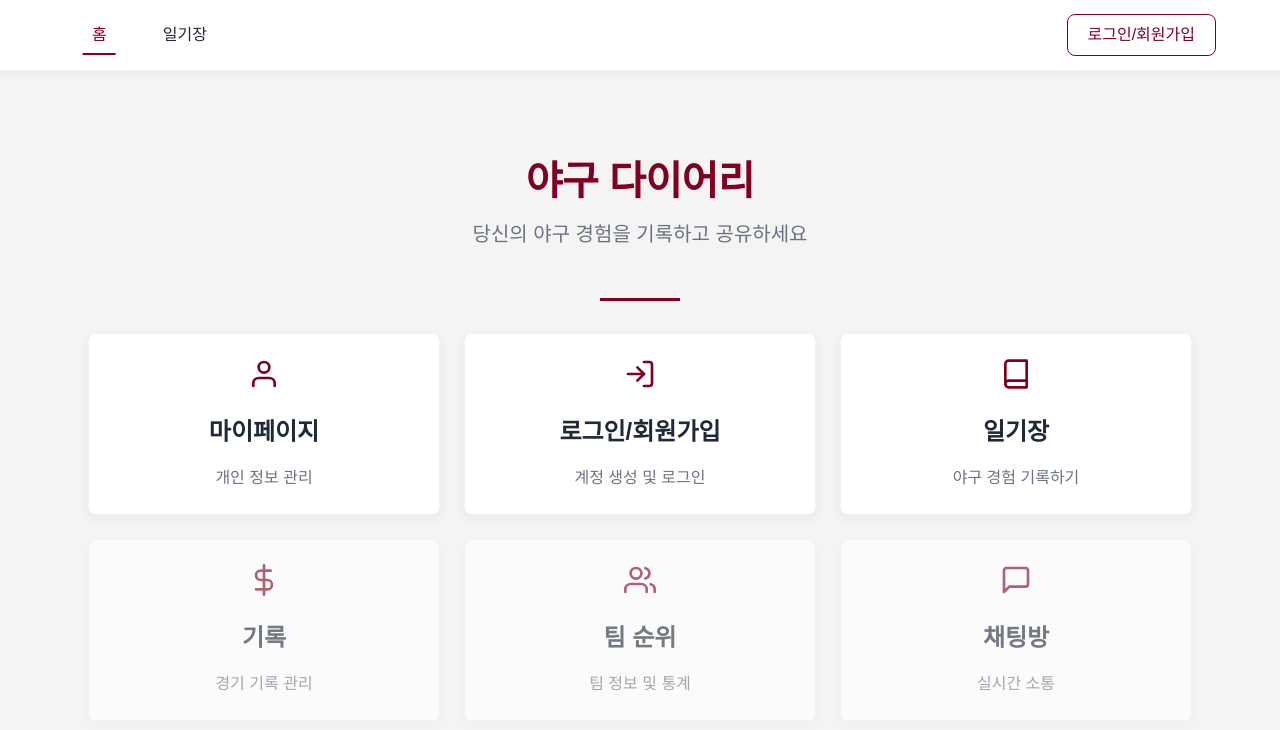
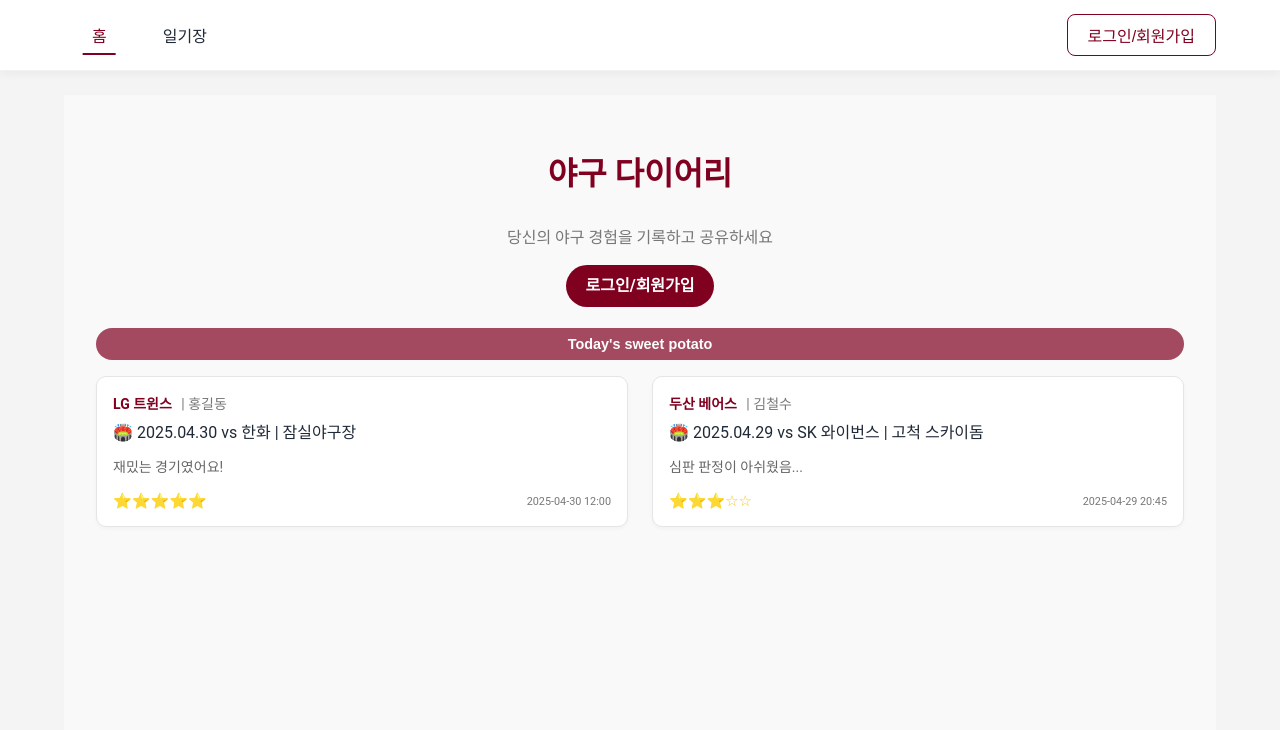
Before and after one commit to eugene225/baseball-server, a React (Create React App) app in the folder frontend/: page / in a window 1280 px wide. Shown: the top 730 px of the page. Built offline with nearby package versions, Linux system fonts and the light colour scheme; no server answers.

Commit message:
frontend - component : review card 컴포넌트 메인페이지에 적용

```diff
--- a/frontend/src/components/main/MainPage.css
+++ b/frontend/src/components/main/MainPage.css
@@ -1,295 +1,144 @@
-@font-face {
-  font-family: 'WandohopeR';
-  src: url('https://fastly.jsdelivr.net/gh/projectnoonnu/noonfonts_20-10@1.0/WandohopeR.woff') format('woff');
-  font-weight: normal;
-  font-style: normal;
-}
-
 :root {
-  --primary: #800020;
-  --primary-dark: #5c0017;
-  --primary-light: #b3334d;
-  --accent: #f59e0b;
-  --text-dark: #1f2937;
-  --text-light: #6b7280;
-  --white: #ffffff;
-  --light-grey: #f3f4f6;
-  --border-radius: 0.5rem;
-  --box-shadow: 0 4px 6px -1px rgba(0, 0, 0, 0.1), 0 2px 4px -1px rgba(0, 0, 0, 0.06);
-  --transition: all 0.3s ease;
-}
-
-html, body {
-  height: 100%;
-  margin: 0;
-  padding: 0;
-  overflow-x: hidden;
-}
-
-body {
-  font-family: -apple-system, BlinkMacSystemFont, 'Segoe UI', Roboto, 'Helvetica Neue', Arial, sans-serif;
-  background-color: var(--light-grey);
-  color: var(--text-dark);
-  line-height: 1.5;
+  --main-color: #9A031E; /* 버건디 */
+  --text-color: #333;
+  --bg-color: #f9f9f9;
+  --card-bg: #fff;
+  --subtext-color: #666;
 }
 
 .main-page {
+  font-family: 'Roboto', sans-serif;
+  background-color: var(--bg-color);
   min-height: 100vh;
-  display: flex;
-  flex-direction: column;
-  overflow-x: hidden;
-}
-
-.main-content {
-  flex: 1;
-  padding: 1.5rem;
-  max-width: 1200px;
-  margin: 0 auto;
-  width: 100%;
-  box-sizing: border-box;
+  padding: 1rem;
 }
 
 .main-header {
   text-align: center;
-  margin-bottom: 2rem;
-  padding: 2rem 0;
-  position: relative;
-}
-
-.main-header::after {
-  content: '';
-  position: absolute;
-  bottom: 0;
-  left: 50%;
-  transform: translateX(-50%);
-  width: 80px;
-  height: 3px;
-  background-color: var(--primary);
+  margin-bottom: 1.5rem;
 }
 
 .main-header h1 {
-  font-size: 2.5rem;
-  color: var(--primary);
-  margin: 0;
-  font-weight: 700;
-  letter-spacing: -0.5px;
+  font-size: 2rem;
+  font-weight: bold;
+  color: var(--main-color);
 }
 
 .subtitle {
-  font-size: 1.25rem;
-  color: var(--text-light);
+  font-size: 1rem;
+  color: var(--subtext-color);
   margin-top: 0.5rem;
 }
 
 .user-info {
-  background-color: var(--white);
-  border-radius: var(--border-radius);
-  padding: 1.5rem;
-  margin-bottom: 2rem;
-  box-shadow: 0 4px 12px rgba(0, 0, 0, 0.05);
-  border: 1px solid rgba(0, 0, 0, 0.05);
+  background-color: var(--card-bg);
+  border-left: 5px solid var(--main-color);
+  border-radius: 1rem;
+  box-shadow: 0 2px 6px rgba(0, 0, 0, 0.05);
+  padding: 1rem;
+  margin-bottom: 1.5rem;
 }
 
 .user-profile {
   display: flex;
   align-items: center;
+}
+
+.user-icon {
+  background-color: #f2f2f2;
+  border-radius: 50%;
+  padding: 0.75rem;
+  margin-right: 1rem;
+  display: flex;
+  justify-content: center;
+  align-items: center;
+  color: var(--main-color);
+}
+
+.user-details {
+  display: flex;
+  flex-direction: column;
+}
+
+.user-name {
+  margin: 0;
+  font-size: 1.2rem;
+  font-weight: 600;
+}
+
+.user-team {
+  margin: 0.2rem 0 0;
+  font-size: 0.9rem;
+  color: var(--subtext-color);
+}
+
+.login-prompt {
+  text-align: center;
+  margin-bottom: 1.5rem;
+}
+
+.login-button {
+  background-color: var(--main-color);
+  color: #fff;
+  padding: 0.7rem 1.2rem;
+  border-radius: 999px;
+  text-decoration: none;
+  font-weight: bold;
+  transition: background-color 0.3s ease;
+}
+
+.login-button:hover {
+  background-color: #780015;
+}
+
+.review-feed {
+  margin-top: 2rem;
+}
+
+.review-list {
+  display: flex;
+  flex-direction: column;
   gap: 1rem;
 }
 
-.user-icon {
-  width: 48px;
-  height: 48px;
-  background-color: var(--primary-light);
-  border-radius: 50%;
+.review-feed-header {
   display: flex;
+  justify-content: space-between;
   align-items: center;
-  justify-content: center;
-  color: var(--white);
-  box-shadow: 0 2px 8px rgba(128, 0, 32, 0.2);
+  margin-bottom: 1rem;
 }
 
-.user-details {
-  flex: 1;
+.write-review-button {
+  background-color: var(--main-color);
+  color: white;
+  padding: 0.5rem 1rem;
+  border: none;
+  border-radius: 999px;
+  font-size: 0.9rem;
+  font-weight: bold;
+  cursor: not-allowed;
+  opacity: 0.7;
 }
 
-.user-name {
-  font-size: 1.25rem;
-  font-weight: 600;
-  margin: 0;
-  color: var(--text-dark);
-}
-
-.user-team {
-  font-size: 1rem;
-  color: var(--text-light);
-  margin: 0.25rem 0 0;
-}
-
-.board-container {
-  display: grid;
-  grid-template-columns: repeat(auto-fit, minmax(280px, 1fr));
-  gap: 1.5rem;
-  margin-top: 2rem;
-}
-
-.board-item {
-  background-color: var(--white);
-  border-radius: var(--border-radius);
-  padding: 1.5rem;
-  text-decoration: none;
-  color: inherit;
-  transition: var(--transition);
-  box-shadow: 0 4px 12px rgba(0, 0, 0, 0.05);
-  border: 1px solid rgba(0, 0, 0, 0.05);
-  position: relative;
-  overflow: hidden;
-}
-
-.board-item::before {
-  content: '';
-  position: absolute;
-  top: 0;
-  left: 0;
-  width: 4px;
-  height: 0;
-  background-color: var(--primary);
-  transition: var(--transition);
-}
-
-.board-item:hover {
-  transform: translateY(-4px);
-  box-shadow: 0 10px 20px rgba(0, 0, 0, 0.1);
-}
-
-.board-item:hover::before {
-  height: 100%;
-}
-
-.board-item:focus {
-  outline: 2px solid var(--primary);
-  outline-offset: 2px;
-}
-
-.board-item.disabled {
-  opacity: 0.6;
-  cursor: not-allowed;
-  pointer-events: none;
-}
-
-.board-content {
-  display: flex;
-  flex-direction: column;
-  align-items: center;
-  text-align: center;
-  gap: 1rem;
-}
-
-.feature-icon {
-  color: var(--primary);
-  margin-bottom: 0.5rem;
-  transition: var(--transition);
-}
-
-.board-item:hover .feature-icon {
-  transform: scale(1.1);
-}
-
-.board-content h2 {
-  font-size: 1.5rem;
-  margin: 0;
-  color: var(--text-dark);
-  font-weight: 600;
-}
-
-.board-content p {
-  font-size: 1rem;
-  color: var(--text-light);
-  margin: 0;
-}
-
-@media (max-width: 768px) {
-  .main-content {
-    padding: 1.25rem;
+/* 반응형 */
+@media screen and (min-width: 600px) {
+  .main-page {
+    padding: 2rem;
   }
 
-  .main-header h1 {
-    font-size: 2rem;
+  .review-list {
+    flex-direction: row;
+    flex-wrap: wrap;
+    gap: 1.5rem;
   }
 
-  .subtitle {
-    font-size: 1.125rem;
-  }
-
-  .board-container {
-    grid-template-columns: 1fr;
-  }
-
-  .board-item {
-    padding: 1.25rem;
+  .review-list > * {
+    flex: 1 1 calc(50% - 1rem);
   }
 }
 
-@media (max-width: 480px) {
-  .main-content {
-    padding: 1rem;
-  }
-
-  .main-header h1 {
-    font-size: 1.75rem;
-  }
-
-  .subtitle {
-    font-size: 1rem;
-  }
-
-  .user-info {
-    padding: 1rem;
-  }
-
-  .user-icon {
-    width: 40px;
-    height: 40px;
-  }
-
-  .user-name {
-    font-size: 1.125rem;
-  }
-
-  .user-team {
-    font-size: 0.875rem;
-  }
-
-  .board-content h2 {
-    font-size: 1.25rem;
-  }
-
-  .board-content p {
-    font-size: 0.875rem;
+@media screen and (min-width: 1024px) {
+  .review-list > * {
+    flex: 1 1 calc(33.333% - 1rem);
   }
 }
-
-/* High contrast mode support */
-@media (forced-colors: active) {
-  .board-item:focus {
-    outline: 2px solid CanvasText;
-  }
-
-  .feature-icon {
-    color: CanvasText;
-  }
-}
-
-/* Reduced motion */
-@media (prefers-reduced-motion: reduce) {
-  .board-item {
-    transition: none;
-  }
-
-  .board-item:hover {
-    transform: none;
-  }
-
-  .feature-icon {
-    transition: none;
-  }
-}
--- a/frontend/src/components/main/MainPage.tsx
+++ b/frontend/src/components/main/MainPage.tsx
@@ -1,7 +1,8 @@
-import React from 'react';
+import React, { useState, useEffect } from 'react';
 import { Link } from 'react-router-dom';
 import './MainPage.css';
 import { useAuth } from '../../contexts/AuthContext';
+import ReviewCard from '../review/ReviewCard';
 
 interface UserInfoProps {
   nickname: string;
@@ -27,8 +28,37 @@ const UserInfo: React.FC<UserInfoProps> = ({ nickname, myTeam }) => {
   );
 };
 
+// Sample review data (you can replace this with API data)
+const dummyReviews = [
+  {
+    content: '재밌는 경기였어요!',
+    rating: 5,
+    author: '홍길동',
+    team: 'LG 트윈스',
+    time: '2025-04-30 12:00',
+    matchInfo: '2025.04.30 vs 한화',
+    stadium: '잠실야구장',
+  },
+  {
+    content: '심판 판정이 아쉬웠음...',
+    rating: 3,
+    author: '김철수',
+    team: '두산 베어스',
+    time: '2025-04-29 20:45',
+    matchInfo: '2025.04.29 vs SK 와이번스',
+    stadium: '고척 스카이돔',
+  },
+];
+
 const MainPage: React.FC = () => {
   const { isLoggedIn, userInfo } = useAuth();
+  const [reviews, setReviews] = useState(dummyReviews);
+
+  // Sort reviews by time (latest first)
+  useEffect(() => {
+    const sortedReviews = [...reviews].sort((a, b) => new Date(b.time).getTime() - new Date(a.time).getTime());
+    setReviews(sortedReviews);
+  }, []);
 
   return (
     <div className="main-page">
@@ -38,81 +68,34 @@ const MainPage: React.FC = () => {
           <p className="subtitle">당신의 야구 경험을 기록하고 공유하세요</p>
         </header>
 
-        {isLoggedIn && userInfo && (
+        {isLoggedIn && userInfo ? (
           <UserInfo nickname={userInfo.nickname} myTeam={userInfo.myTeam} />
+        ) : (
+          <div className="login-prompt">
+            <Link to="/login" className="login-button">
+              로그인/회원가입
+            </Link>
+          </div>
         )}
 
         <div className="board-container" role="navigation" aria-label="메인 메뉴">
-          <Link to="/mypage" className="board-item" tabIndex={0}>
-            <div className="board-content">
-              <svg xmlns="http://www.w3.org/2000/svg" width="32" height="32" viewBox="0 0 24 24" fill="none" stroke="currentColor" strokeWidth="2" strokeLinecap="round" strokeLinejoin="round" className="feature-icon">
-                <path d="M20 21v-2a4 4 0 0 0-4-4H8a4 4 0 0 0-4 4v2"></path>
-                <circle cx="12" cy="7" r="4"></circle>
-              </svg>
-              <h2>마이페이지</h2>
-              <p>개인 정보 관리</p>
-            </div>
-          </Link>
+          {/* Other menu links... */}
+        </div>
 
-          {!isLoggedIn && (
-            <Link to="/login" className="board-item" tabIndex={0}>
-              <div className="board-content">
-                <svg xmlns="http://www.w3.org/2000/svg" width="32" height="32" viewBox="0 0 24 24" fill="none" stroke="currentColor" strokeWidth="2" strokeLinecap="round" strokeLinejoin="round" className="feature-icon">
-                  <path d="M15 3h4a2 2 0 0 1 2 2v14a2 2 0 0 1-2 2h-4"></path>
-                  <polyline points="10 17 15 12 10 7"></polyline>
-                  <line x1="15" y1="12" x2="3" y2="12"></line>
-                </svg>
-                <h2>로그인/회원가입</h2>
-                <p>계정 생성 및 로그인</p>
-              </div>
-            </Link>
-          )}
+        <section className="review-feed">
+          <div className="review-feed-header">
+            <button className="write-review-button" disabled>
+              Today's sweet potato
+            </button>
+          </div>
 
-          <Link to="/diary" className="board-item" tabIndex={0}>
-            <div className="board-content">
-              <svg xmlns="http://www.w3.org/2000/svg" width="32" height="32" viewBox="0 0 24 24" fill="none" stroke="currentColor" strokeWidth="2" strokeLinecap="round" strokeLinejoin="round" className="feature-icon">
-                <path d="M4 19.5A2.5 2.5 0 0 1 6.5 17H20"></path>
-                <path d="M6.5 2H20v20H6.5A2.5 2.5 0 0 1 4 19.5v-15A2.5 2.5 0 0 1 6.5 2z"></path>
-              </svg>
-              <h2>일기장</h2>
-              <p>야구 경험 기록하기</p>
-            </div>
-          </Link>
+          <div className="review-list">
+            {reviews.map((review, idx) => (
+              <ReviewCard key={idx} {...review} />
+            ))}
+          </div>
+        </section>
 
-          <Link to="/log" className={`board-item ${!isLoggedIn ? 'disabled' : ''}`} tabIndex={isLoggedIn ? 0 : -1} aria-disabled={!isLoggedIn}>
-            <div className="board-content">
-              <svg xmlns="http://www.w3.org/2000/svg" width="32" height="32" viewBox="0 0 24 24" fill="none" stroke="currentColor" strokeWidth="2" strokeLinecap="round" strokeLinejoin="round" className="feature-icon">
-                <line x1="12" y1="1" x2="12" y2="23"></line>
-                <path d="M17 5H9.5a3.5 3.5 0 0 0 0 7h5a3.5 3.5 0 0 1 0 7H6"></path>
-              </svg>
-              <h2>기록</h2>
-              <p>경기 기록 관리</p>
-            </div>
-          </Link>
-
-          <Link to="/team-rank" className={`board-item ${!isLoggedIn ? 'disabled' : ''}`} tabIndex={isLoggedIn ? 0 : -1} aria-disabled={!isLoggedIn}>
-            <div className="board-content">
-              <svg xmlns="http://www.w3.org/2000/svg" width="32" height="32" viewBox="0 0 24 24" fill="none" stroke="currentColor" strokeWidth="2" strokeLinecap="round" strokeLinejoin="round" className="feature-icon">
-                <path d="M17 21v-2a4 4 0 0 0-4-4H5a4 4 0 0 0-4 4v2"></path>
-                <circle cx="9" cy="7" r="4"></circle>
-                <path d="M23 21v-2a4 4 0 0 0-3-3.87"></path>
-                <path d="M16 3.13a4 4 0 0 1 0 7.75"></path>
-              </svg>
-              <h2>팀 순위</h2>
-              <p>팀 정보 및 통계</p>
-            </div>
-          </Link>
-
-          <Link to="/chat" className={`board-item ${!isLoggedIn ? 'disabled' : ''}`} tabIndex={isLoggedIn ? 0 : -1} aria-disabled={!isLoggedIn}>
-            <div className="board-content">
-              <svg xmlns="http://www.w3.org/2000/svg" width="32" height="32" viewBox="0 0 24 24" fill="none" stroke="currentColor" strokeWidth="2" strokeLinecap="round" strokeLinejoin="round" className="feature-icon">
-                <path d="M21 15a2 2 0 0 1-2 2H7l-4 4V5a2 2 0 0 1 2-2h14a2 2 0 0 1 2 2z"></path>
-              </svg>
-              <h2>채팅방</h2>
-              <p>실시간 소통</p>
-            </div>
-          </Link>
-        </div>
       </main>
     </div>
   );
```
